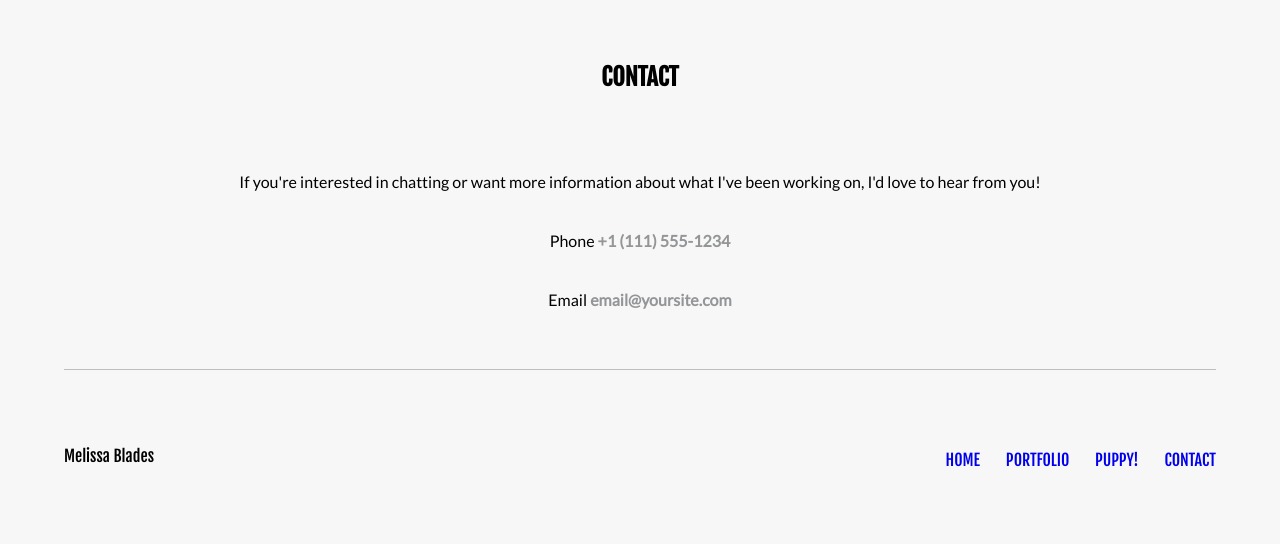
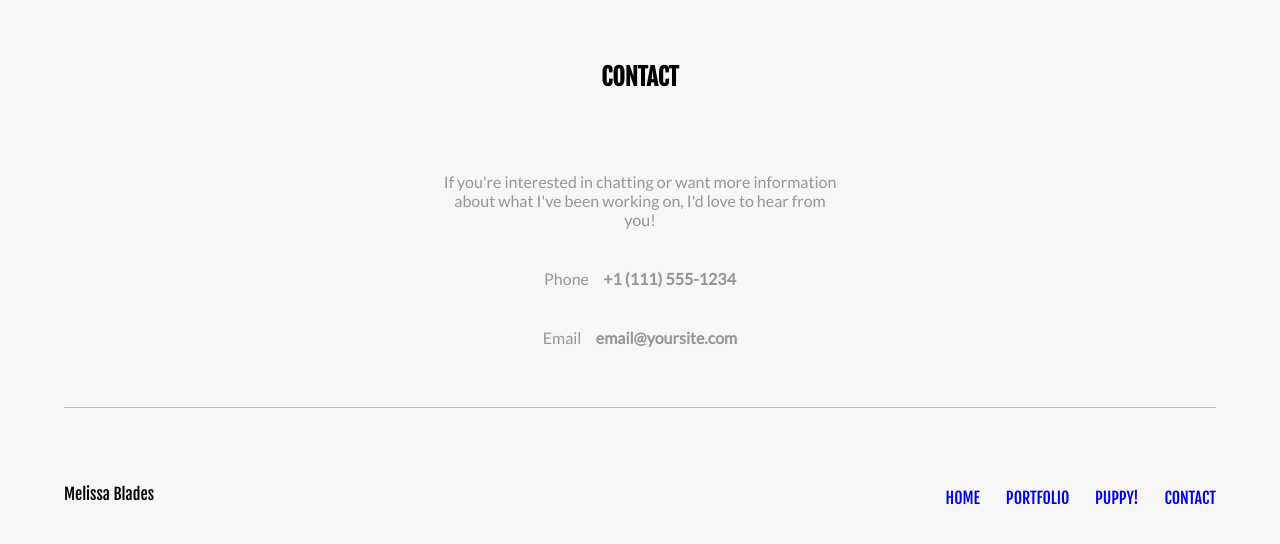
Before and after one commit to saltymermaid/fewd-techdegree-2, a plain HTML site: page index.html in a window 1280 px wide. Shown: the part 2687-3231 px from the top of the page. Drawn offline with Linux system fonts and the light colour scheme.

Commit message:
Fix contact details

```diff
--- a/css/styles.css
+++ b/css/styles.css
@@ -75,11 +75,16 @@ a:visited {
 .profile-text, .portfolio-text {
   text-align: center;
   height: 20vh;
+  width: 90%;
+  margin: auto;
 }
 
-.profile-text, .portfolio-text, .contact-text {
+.contact-text {
   width: 90%;
+  max-width: 400px;
+  text-align: center;
   margin: auto;
+  color: #939597;
 }
 
 .animal {
@@ -106,6 +111,7 @@ img {
 
 .contact-details {
   color: #939597;
+  margin-left: 0.7em;
 }
 
 footer {
```
